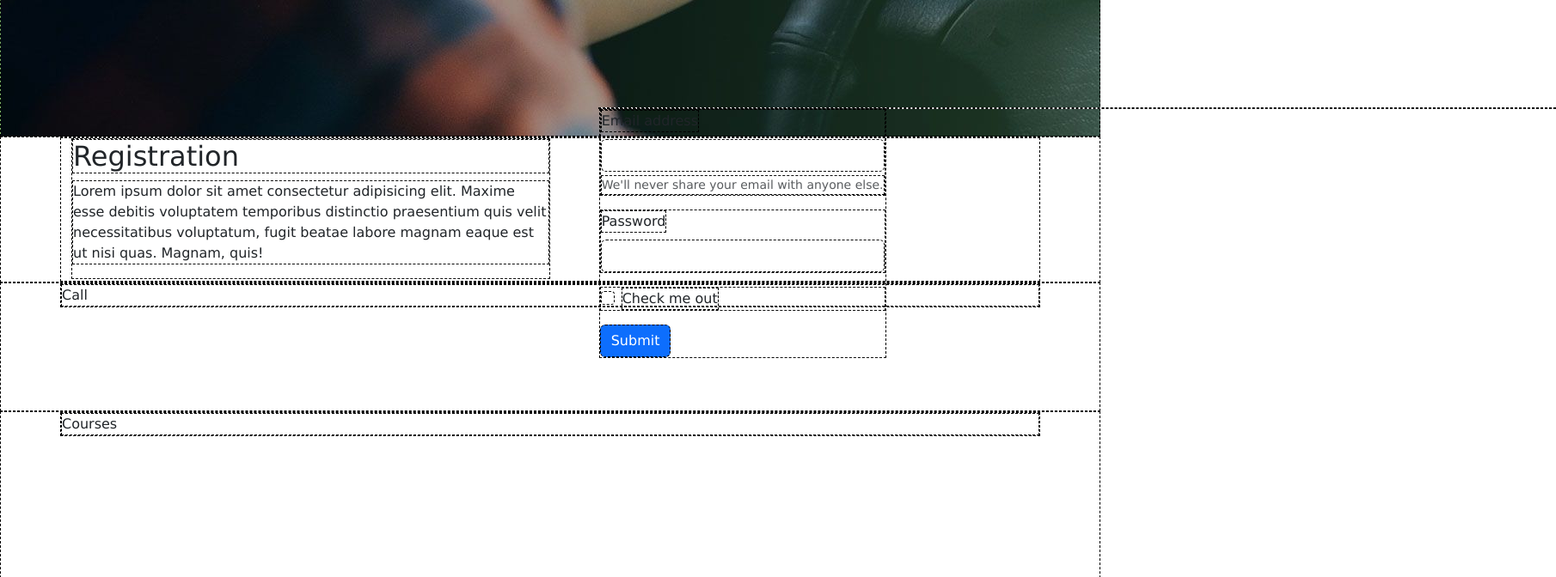
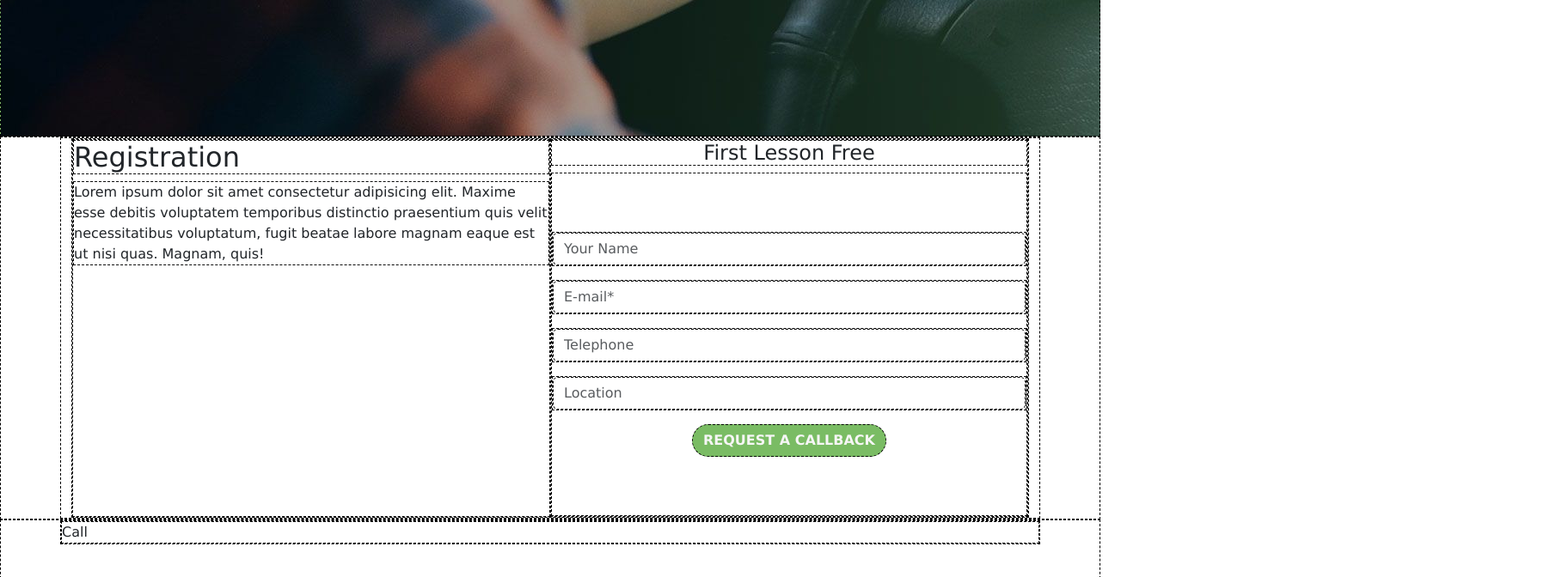
Before and after one commit to mattemutti/proj-html-vuejs, a Vue app: page / in a window 1280 px wide. Shown: the part 680-1352 px from the top of the page at 86% size, 1810 px wide, since content can reach past the window. Built offline with nearby package versions, Linux system fonts and the light colour scheme.

Commit message:
update form

```diff
--- a/src/assets/scss/style.scss
+++ b/src/assets/scss/style.scss
@@ -120,9 +120,13 @@ main {
 	.registration {
 
 		.form_registration {
-			background-color: $lighter;
-			left: 55%;
-			bottom: 200px;
+			height: 400px;
+
+			.btn_registration {
+				background-color: $primary_color;
+				color: $bg_input;
+
+			}
 		}
 	}
 
--- a/src/components/AppMain.vue
+++ b/src/components/AppMain.vue
@@ -18,34 +18,42 @@ export default {
 		</section>
 		<!-- Jumbotrone -->
 
-		<section class="registration ">
-			<section class="container">
-				<div class="col-6">
+		<section class="registration">
+			<div class="container">
+				<div class="d-flex justify-content-between">
+					<div class="">
 						<h2>Registration</h2>
 						<p>Lorem ipsum dolor sit amet consectetur adipisicing elit. Maxime esse debitis voluptatem
 							temporibus distinctio praesentium quis velit necessitatibus voluptatum, fugit beatae labore
 							magnam eaque est ut nisi quas. Magnam, quis!</p>
 					</div>
-				<div class="position-relative form_registration">
-					<form class=" position-absolute" action="">
+					<div class="col-6 text-center">
+						<h4 class="title_form">First Lesson Free</h4>
+						<form class="form_registration align-content-center " action="">
 							<div class="mb-3">
-							<label for="exampleInputEmail1" class="form-label">Email address</label>
-							<input type="email" class="form-control" id="exampleInputEmail1"
-								aria-describedby="emailHelp">
-							<div id="emailHelp" class="form-text">We'll never share your email with anyone else.</div>
+								<input type="name" class="form-control" id="exampleInputName" aria-describedby=""
+									placeholder="Your Name">
 							</div>
 							<div class="mb-3">
-							<label for="exampleInputPassword1" class="form-label">Password</label>
-							<input type="password" class="form-control" id="exampleInputPassword1">
+								<input type="email" class="form-control" id="exampleInputEmail1"
+									aria-describedby="emailHelp" placeholder="E-mail*">
 							</div>
-						<div class="mb-3 form-check">
-							<input type="checkbox" class="form-check-input" id="exampleCheck1">
-							<label class="form-check-label" for="exampleCheck1">Check me out</label>
+							<div class="mb-3">
+								<input type="name" class="form-control" id="exampleInputName" aria-describedby=""
+									placeholder="Telephone">
 							</div>
-						<button type="submit" class="btn btn-primary">Submit</button>
+							<div class="mb-3">
+								<input type="name" class="form-control" id="exampleInputName" aria-describedby=""
+									placeholder="Location">
+							</div>
+
+							<button type="submit"
+								class="btn btn_registration rounded-pill fw-bold text-uppercase">Request a
+								Callback</button>
 						</form>
 					</div>
-			</section>
+				</div>
+			</div>
 		</section>
 		<!-- Registration -->
 
```
Lines whose indentation alone changed are shown as unchanged.
